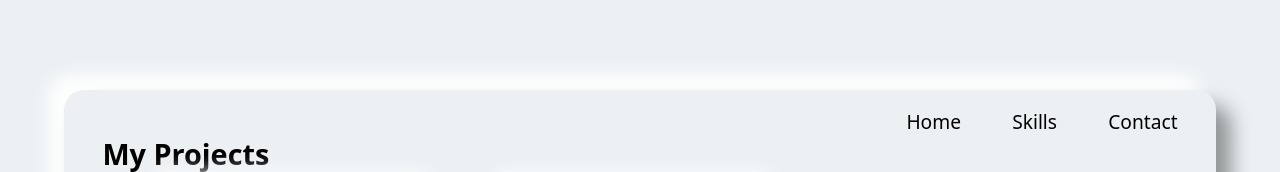
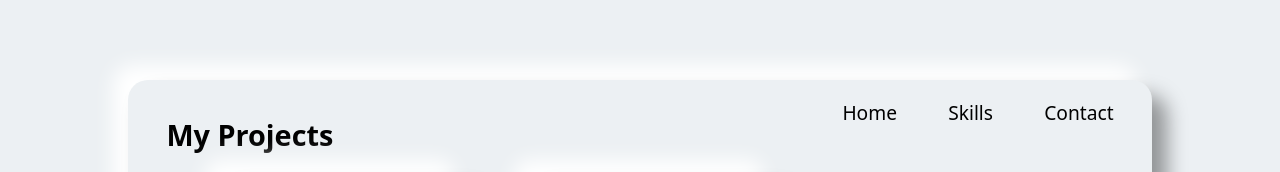
Before and after one commit to imanish7/mainPortfolio, a plain HTML site: page projects.html in a window 1280 px wide. Shown: the top 172 px of the page. Drawn offline with Linux system fonts and the light colour scheme; grey boxes are pictures that could not be loaded.

Commit message:
Update projects.css

```diff
--- a/public/stylesheet/projects.css
+++ b/public/stylesheet/projects.css
@@ -14,12 +14,13 @@ html,body{
     width: 100%;
 }
 .page1{
-    height: 86%;
-    width: 90%;
+  height: 80%;
+  width: 80%;
   background-color: #ECF0F3;
-    margin-top: 7%;
-    margin-left: 5%;
-    box-shadow: 15px 15px 20px rgba(0, 0, 0, 0.385), -15px -15px 20px #fff;
+  position: relative;
+  top: 10%;
+  left: 10%;
+  box-shadow: 15px 15px 20px rgba(0, 0, 0, 0.385), -15px -15px 20px white;
   border-radius: 20px;
 }
 .nav{
@@ -35,6 +36,10 @@ html,body{
     font-weight: 500;
     text-decoration: none;
     color: black;
+    transition: all 0.5s;
+}
+.nav a:hover{
+  transform: scale(1.3);
 }
 .nav-part2 {
   display: flex;
@@ -42,14 +47,12 @@ html,body{
 }
 
 
-.main .page1 h2{
+.page1 h2{
   font-size: 1.8rem;
   height: 10%;
   width: 100%;
-    padding-top: 3vh;
+  padding-top: 0.8vh;
   font-weight: 600;
-    /* text-align: center; */
-
 }
 
 .cardholder1{
```
Lines whose indentation alone changed are shown as unchanged.
